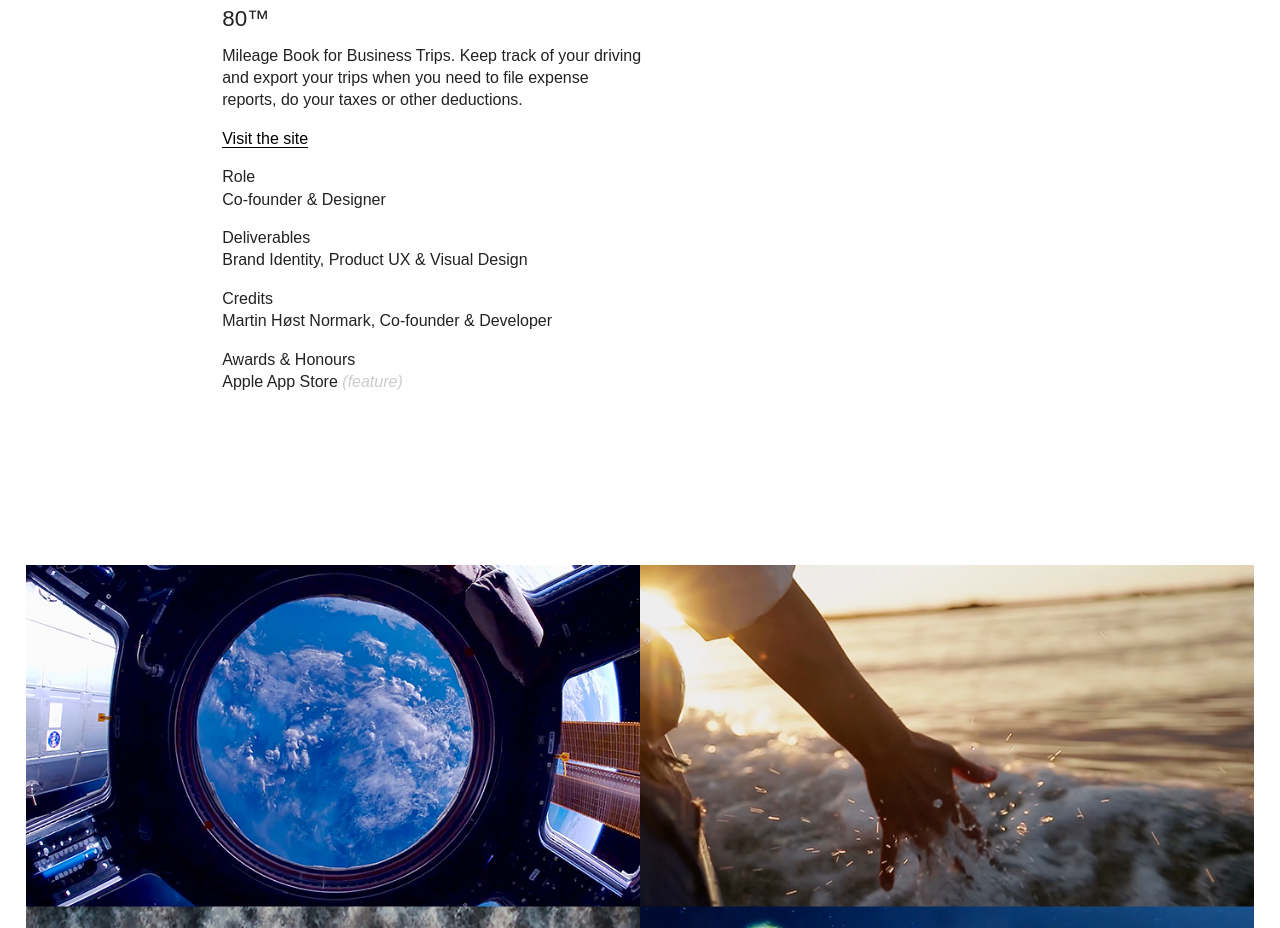
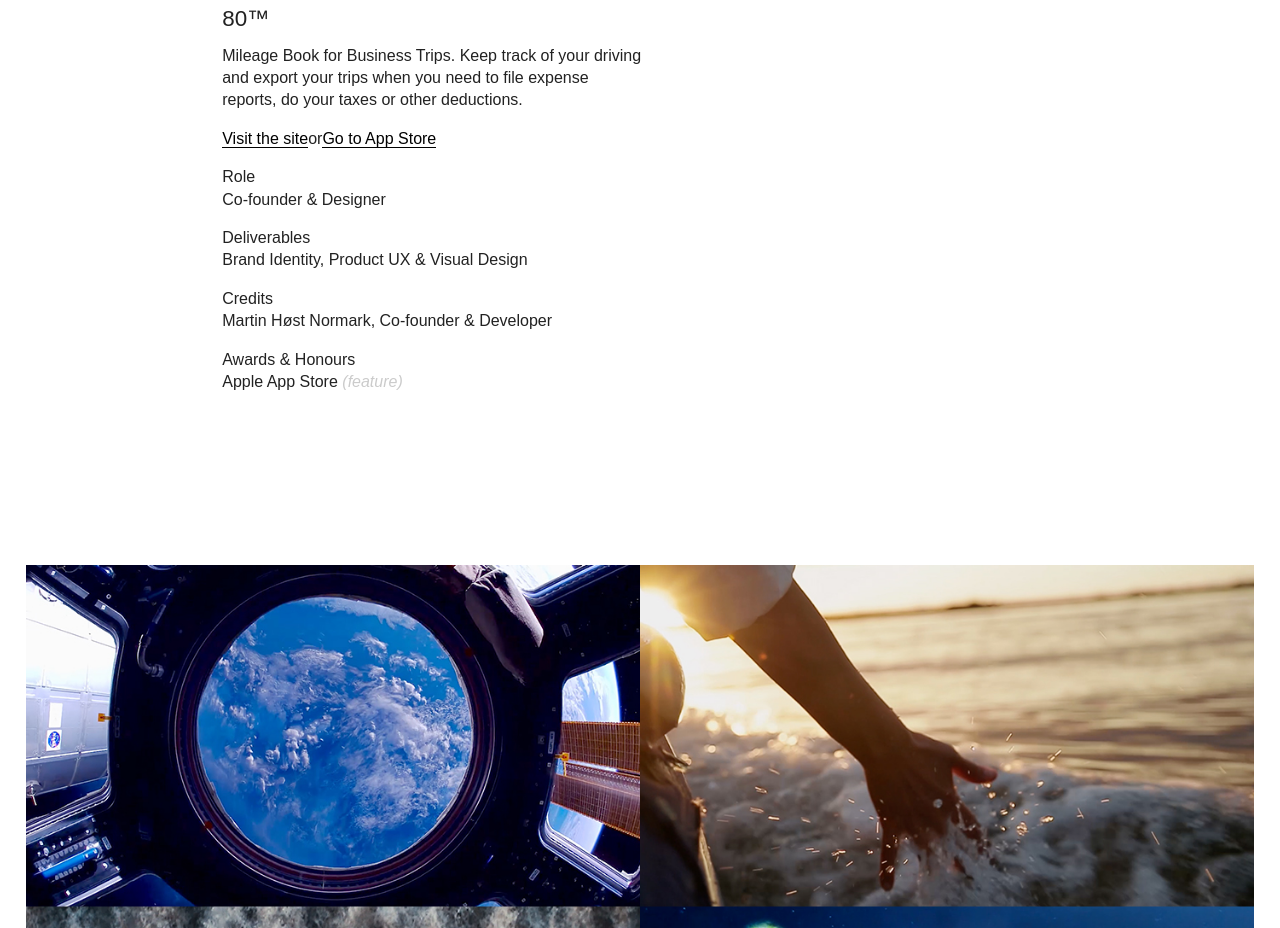
Before and after one commit to MathiasHN/mathiashn.github.io, a plain HTML site: page index.html in a window 1280 px wide. Shown: the part 8072-9000 px from the top of the page. Drawn offline with nearby package versions, Linux system fonts and the light colour scheme.

Commit message:
link fix

```diff
--- a/index.html
+++ b/index.html
@@ -95,7 +95,7 @@
                         <div class="casedetails">
                             <h2>80™</h2>
                             <p>Mileage Book for Business Trips. Keep track of your driving and export your trips when you need to file expense reports, do your taxes or other deductions.</p>
-                            <p><a href="http://geteighty.com" class="projectlink">Visit the site</a></p>
+                            <p><a href="http://geteighty.com" class="projectlink">Visit the site</a>or<a href="https://itunes.apple.com/app/apple-store/id873847566?mt=8" class="projectlink">Go to App Store</a></p>
                             <p>Role<br>Co-founder & Designer</p>
                             <p>Deliverables<br>Brand Identity, Product UX & Visual Design</p>
                             <p>Credits<br>Martin Høst Normark, Co-founder & Developer</p>
```
